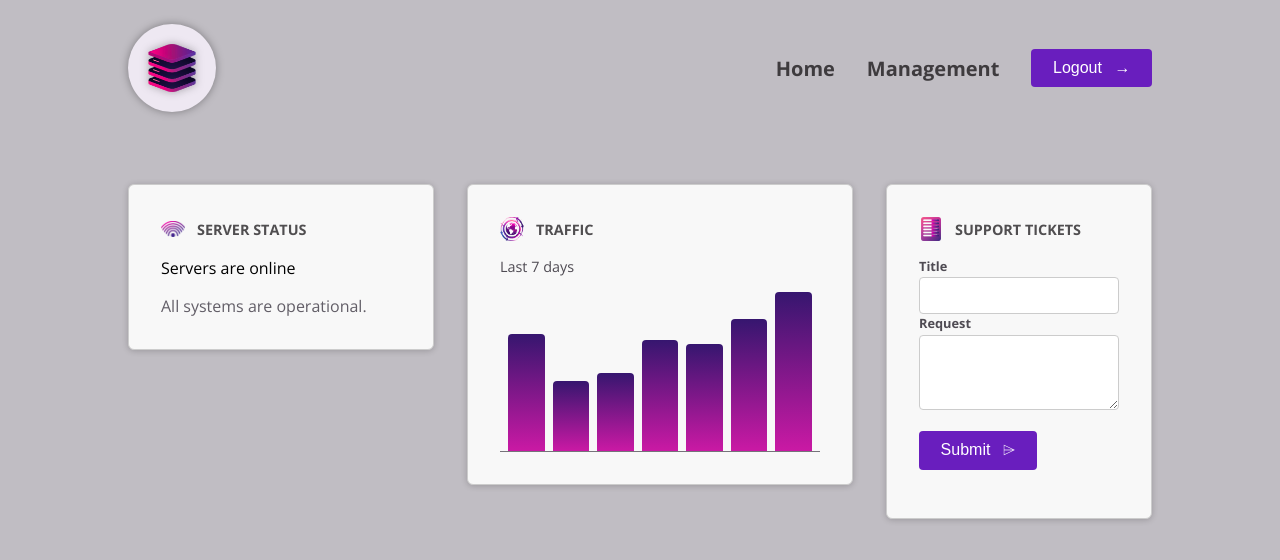
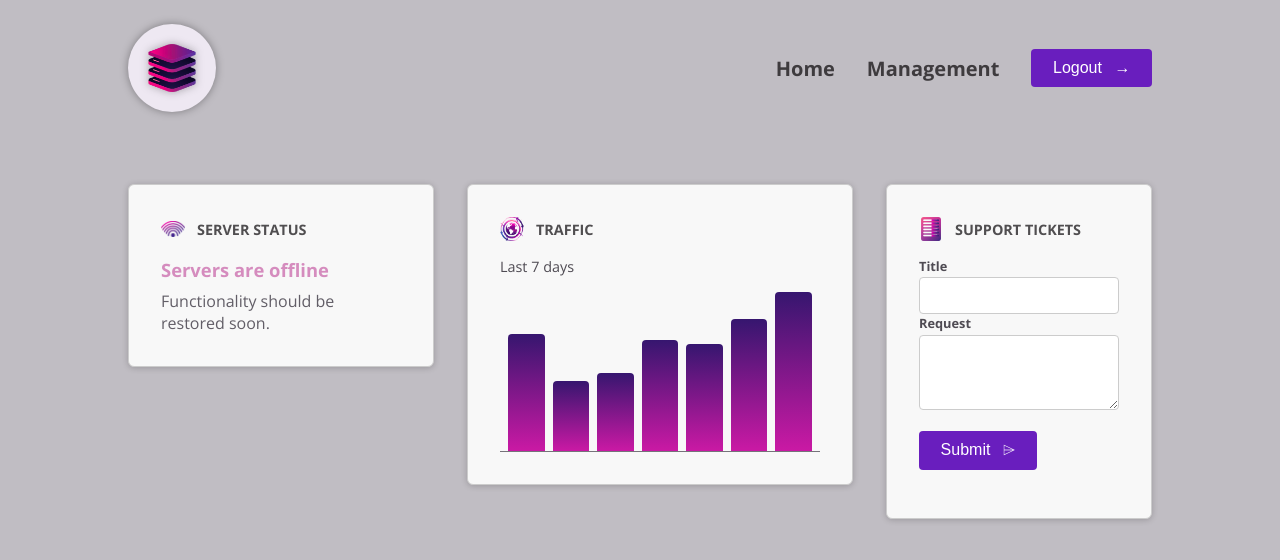
Before and after one commit to Pulukuri-Mohan-Sai-Chandra/Angular-Components-Deep-Dive, an Angular app: page / in a window 1280 px wide. Shown: the top 560 px of the page. Built offline with nearby package versions, Linux system fonts and the light colour scheme.

Commit message:
Dynamic Class Bindings

```diff
--- a/src/new-ticket/new-ticket.component.ts
+++ b/src/new-ticket/new-ticket.component.ts
@@ -1,4 +1,4 @@
-import { Component } from '@angular/core';
+import { Component, ElementRef, inject } from '@angular/core';
 import { ComInputComponent } from "../com-input/com-input.component";
 import { AppButtonComponent } from '../app-button/app-button.component';
 
@@ -7,7 +7,7 @@ import { AppButtonComponent } from '../app-button/app-button.component';
   standalone: true,
   imports: [ComInputComponent,AppButtonComponent],
   templateUrl: './new-ticket.component.html',
-  styleUrl: './new-ticket.component.css'
+  styleUrl: './new-ticket.component.css',
 })
 export class NewTicketComponent {
 
--- a/src/server-status/server-status.component.html
+++ b/src/server-status/server-status.component.html
@@ -1,3 +1,9 @@
+<div [class]="{
+    'status':true,
+    'status-online':currentStatus==='online',
+    'status-offline':currentStatus==='offline',
+    'status-unknown':currentStatus === 'unknown'
+}">
     @if (currentStatus === 'online') {
         <p>Servers are online</p>
         <p>All systems are operational.</p>
@@ -8,3 +14,4 @@
         <p>Server status is unknown</p>
         <p>Fetching server status failed.</p>
         }
+</div>
--- a/src/server-status/server-status.component.ts
+++ b/src/server-status/server-status.component.ts
@@ -8,5 +8,9 @@ import { Component } from '@angular/core';
   styleUrl: './server-status.component.css'
 })
 export class ServerStatusComponent {
-  currentStatus = 'online'
+  currentStatus = 'offline'
+
+  get statusClass(){
+    return (this.currentStatus === 'online')?"status-online":(this.currentStatus === 'offline')?"status-offline":"status-unknown"
+  }
 }
--- a/src/support-tickets/support-tickets.component.html
+++ b/src/support-tickets/support-tickets.component.html
@@ -1,3 +1 @@
-<div id="new-ticket">
-  <app-new-ticket />
-</div>
+<app-new-ticket />
--- a/src/support-tickets/support-tickets.component.ts
+++ b/src/support-tickets/support-tickets.component.ts
@@ -9,5 +9,4 @@ import { NewTicketComponent } from "../new-ticket/new-ticket.component";
   styleUrl: './support-tickets.component.css',
 })
 export class SupportTicketsComponent {
-
 }
```
Also changed, not shown: src/server-status/server-status.component.css (line endings or trailing spaces). Lines whose indentation alone changed are shown as unchanged.
